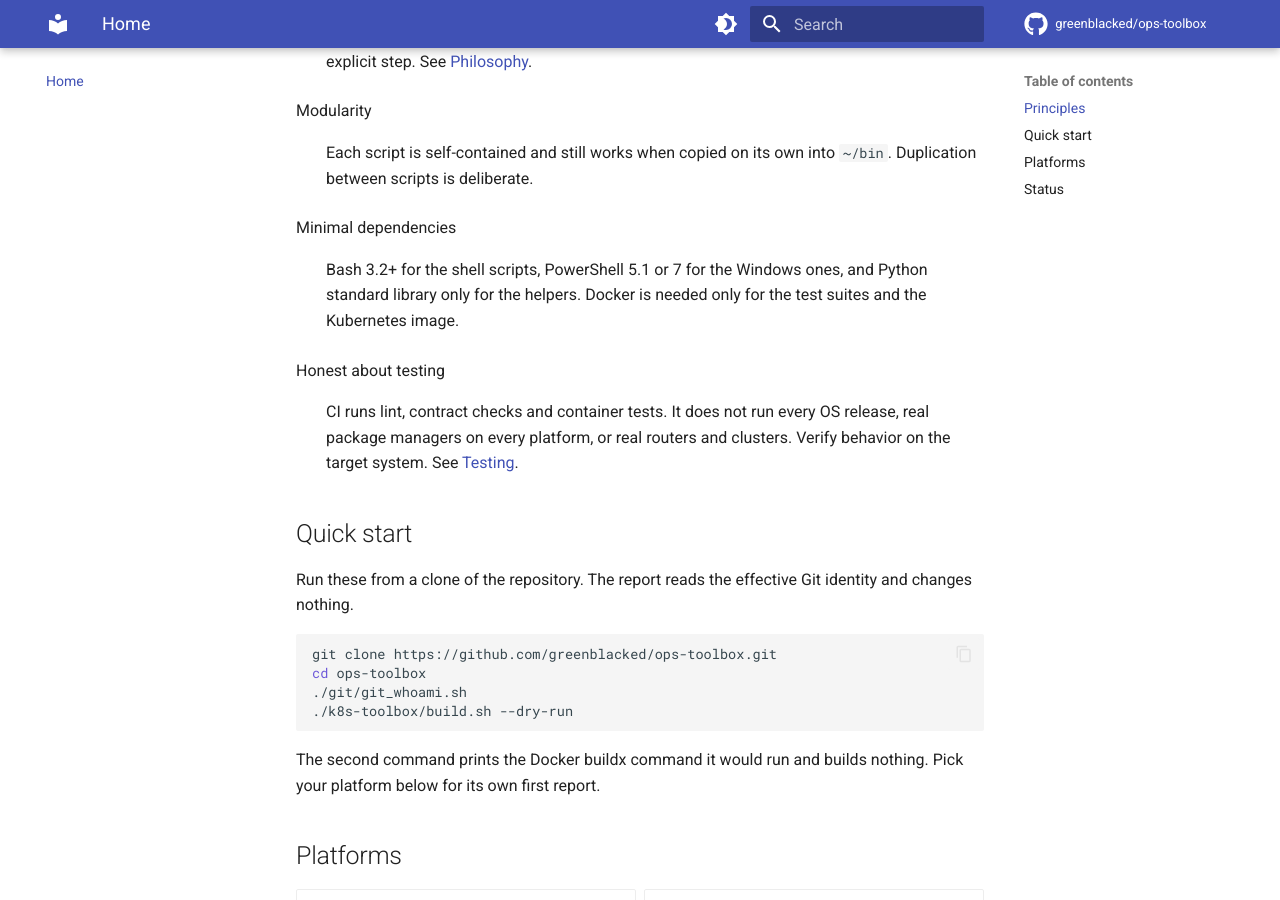
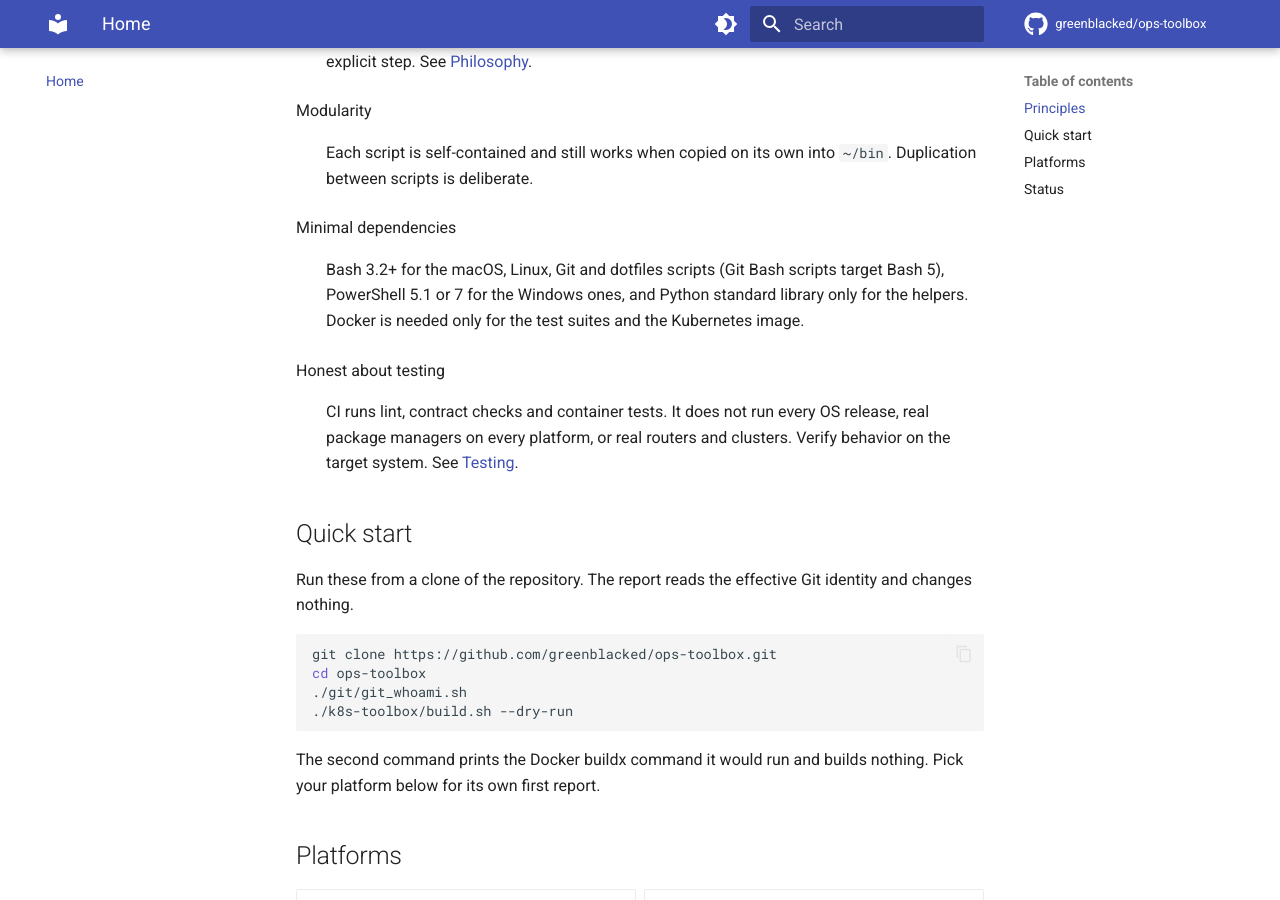
Before and after one commit to greenblacked/ops-toolbox, an MkDocs documentation site: the page built from docs/index.md, in a window 1280 px wide and 900 px high, scrolled down 505 px. Built offline with MkDocs 1.6.1 and Material for MkDocs 9.7.7, drawn with Linux system fonts in a browser that asks for light colours; comment, search, counter and statistics services are not loaded.

Commit message:
fix(docs): scope the Bash 3.2 claim to the right scripts

```diff
--- a/docs/index.md
+++ b/docs/index.md
@@ -21,7 +21,8 @@ Modularity
     `~/bin`. Duplication between scripts is deliberate.
 
 Minimal dependencies
-:   Bash 3.2+ for the shell scripts, PowerShell 5.1 or 7 for the Windows ones,
+:   Bash 3.2+ for the macOS, Linux, Git and dotfiles scripts (Git Bash
+    scripts target Bash 5), PowerShell 5.1 or 7 for the Windows ones,
     and Python standard library only for the helpers. Docker is needed only for
     the test suites and the Kubernetes image.
 
```
Also changed, not shown: docs/platforms/kubernetes.md (+1 -1 lines).
